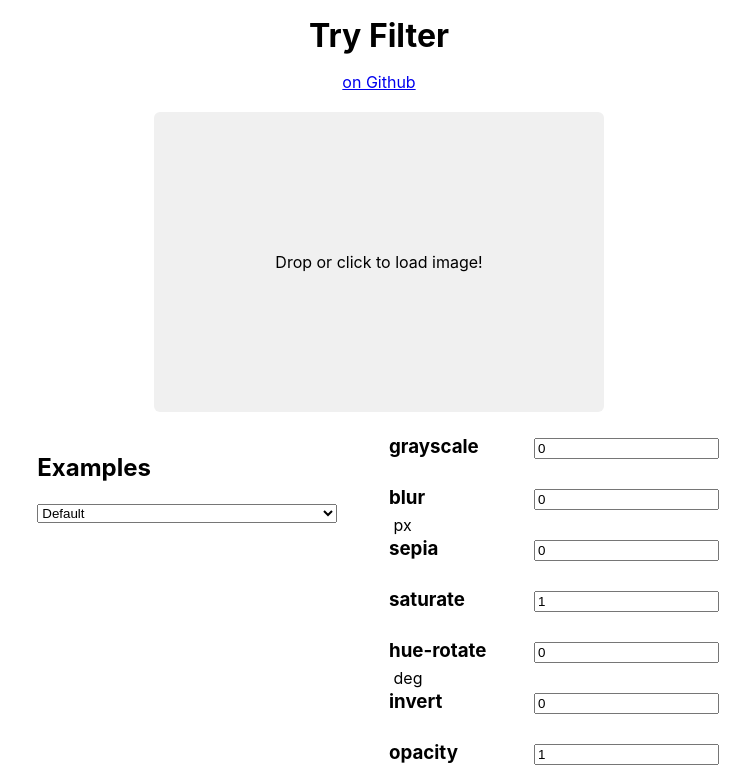
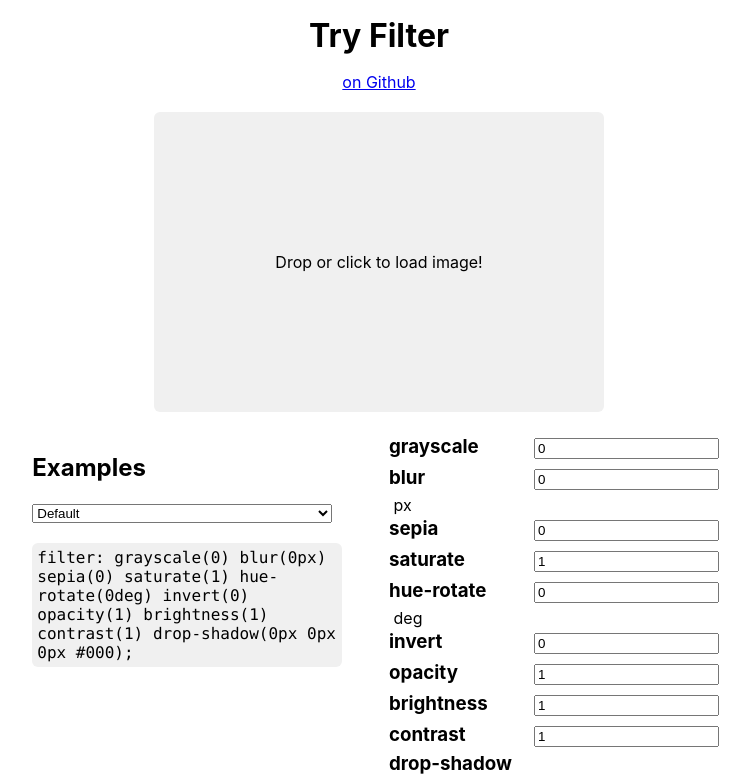
Before and after one commit to Cygra/easy-filter, a React app: page / in a window 1280 px wide. Shown: the top 778 px of the page, without its empty margins (261-1011 px from the left). Built offline with nearby package versions, Linux system fonts and the light colour scheme.

Commit message:
add <code />

```diff
--- a/src/App.scss
+++ b/src/App.scss
@@ -1,3 +1,5 @@
+$background: #f0f0f0;
+
 .App {
   max-width: 1200px;
   margin: 0 auto 10px;
@@ -43,7 +45,7 @@
       line-height: 300px;
       text-align: center;
       font-feature-settings: 'smcp';
-      background-color: #f0f0f0;
+      background-color: $background;
       border-radius: 6px;
       &.label-0 {
         background-color: #e1f9ce;
@@ -76,5 +78,14 @@
     select {
       width: 300px;
     }
+
+    code {
+      display: block;
+      margin-top: 20px;
+      padding: 5px;
+      background-color: $background;
+      border-radius: 6px;
+      width: 300px;
+    }
   }
 }
--- a/src/App.tsx
+++ b/src/App.tsx
@@ -189,6 +189,7 @@ class App extends Component<{}, State & Filters> {
                 </option>
               ))}
             </select>
+            <code>filter: {filter};</code>
           </div>
           <div>
             <h3>grayscale</h3>
```
